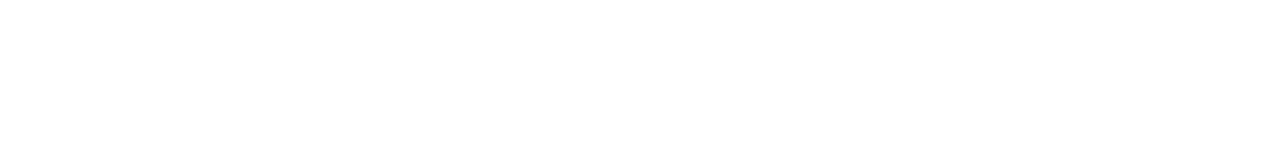
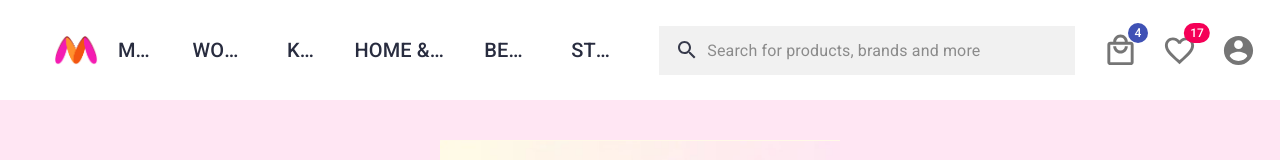
Before and after one commit to MyCode-Park/Myntra, a React (Create React App) app in the folder front-end/myntra/: page /signup in a window 1280 px wide. Before the commit this address had no page. Shown: the top 160 px of the page. Built offline with nearby package versions, Linux system fonts and the light colour scheme.

Commit message:
Changed path for signup component

```diff
--- a/front-end/myntra/src/App.js
+++ b/front-end/myntra/src/App.js
@@ -19,7 +19,7 @@
           }
         ></Route>
         <Route
-          path="/myntra/signup"
+          path="/signup"
           element={
             <>
               <Header></Header>
--- a/front-end/myntra/src/components/Header/Header.js
+++ b/front-end/myntra/src/components/Header/Header.js
@@ -153,7 +153,7 @@
                 <FavoriteBorderOutlinedIcon fontSize="large" />
               </Badge>
             </IconButton>
-            <Link to='/myntra/signup'>
+            <Link to='/signup'>
               <IconButton
                 edge="end"
                 aria-label="account of current user"
```
